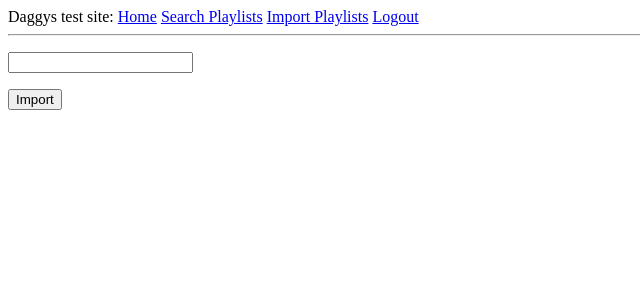
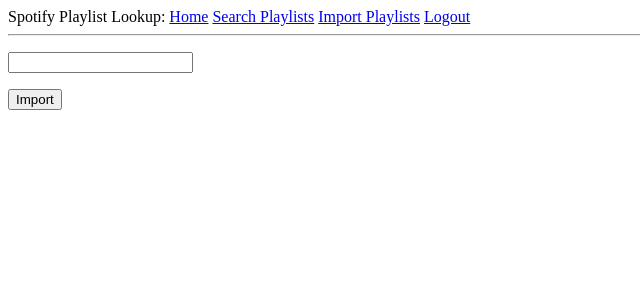
Before and after one commit to NomadicDaggy/spotify-playlist-lookup, a Flask app: page /import_playlists in a window 1280 px wide. Shown: the top 300 px of the page, without its empty margins (0-640 px from the left). Run offline with Flask 2, Linux system fonts and the light colour scheme; the visitor is signed in with stand-in values (Sample User, id 1); parts of the project's set-up code (start-up, migrations or seed data) failed here and were passed over.

Commit message:
smol changes

```diff
--- a/services/web/app/templates/base.html
+++ b/services/web/app/templates/base.html
@@ -2,14 +2,14 @@
 
 <head>
     {% if title %}
-    <title>{{ title }} - Daggys test site</title>
+    <title>{{ title }} - Spotify Playlist Lookup</title>
     {% else %}
-    <title>Welcome to Daggys test site</title>
+    <title>Welcome to Spotify Playlist Lookup!</title>
     {% endif %}
 </head>
 
 <body>
-    <div>Daggys test site:
+    <div>Spotify Playlist Lookup:
         <a href="{{ url_for('route_blueprint.index') }}">Home</a>
         {% if current_user.is_anonymous %}
         <a href="{{ url_for('route_blueprint.login') }}">Login</a>
```
Also changed, not shown: 1 other file.
